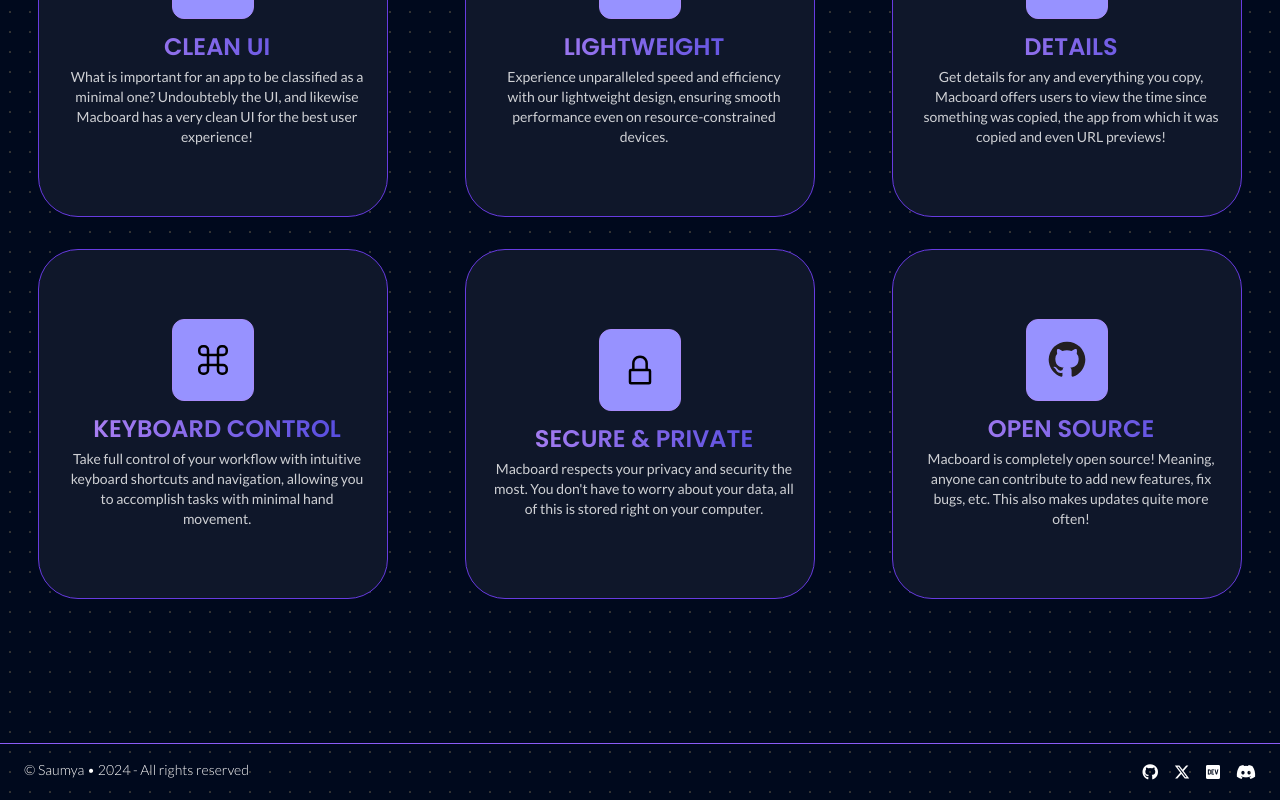
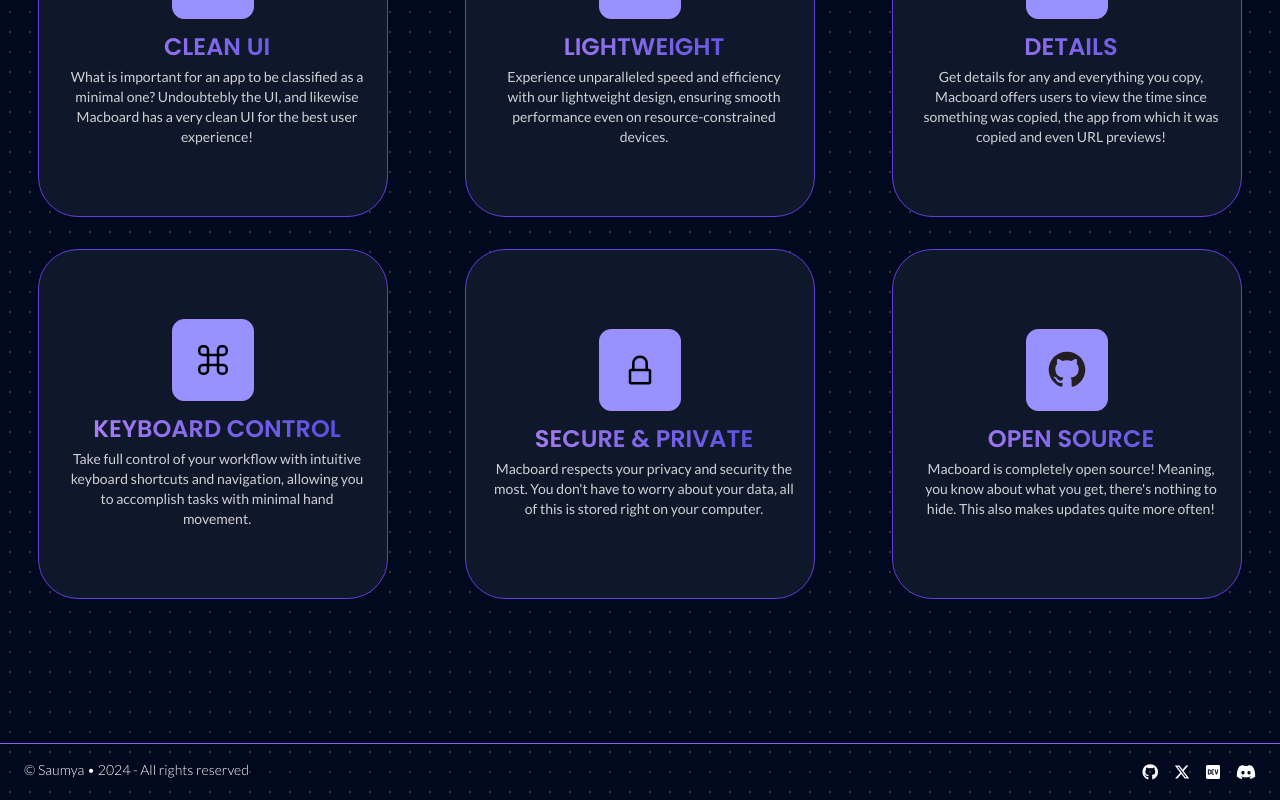
Before and after one commit to 27Saumya/saumya.lol, a SvelteKit app: page /macboard in a window 1280 px wide. Shown: the part 1378-2178 px from the top of the page. Built offline with nearby package versions, Linux system fonts and the light colour scheme.

Commit message:
Update macboard features

```diff
--- a/src/routes/macboard/+page.svelte
+++ b/src/routes/macboard/+page.svelte
@@ -39,7 +39,7 @@
     {
       title: "OPEN SOURCE",
       description:
-        "Macboard is completely open source! Meaning, anyone can contribute to add new features, fix bugs, etc. This also makes updates quite more often!",
+        "Macboard is completely open source! Meaning, you know about what you get, there's nothing to hide. This also makes updates quite more often!",
       image: "project-assets/github.svg"
     }
   ];
```
